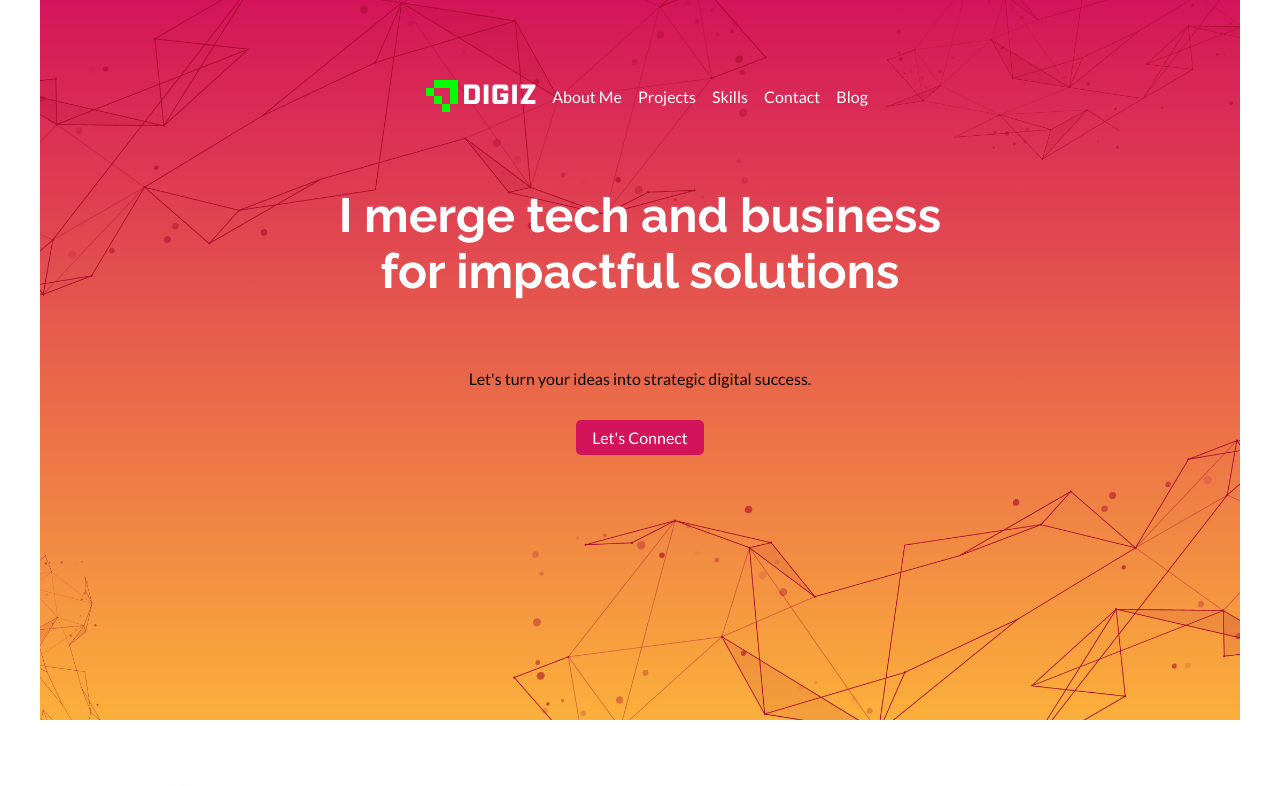
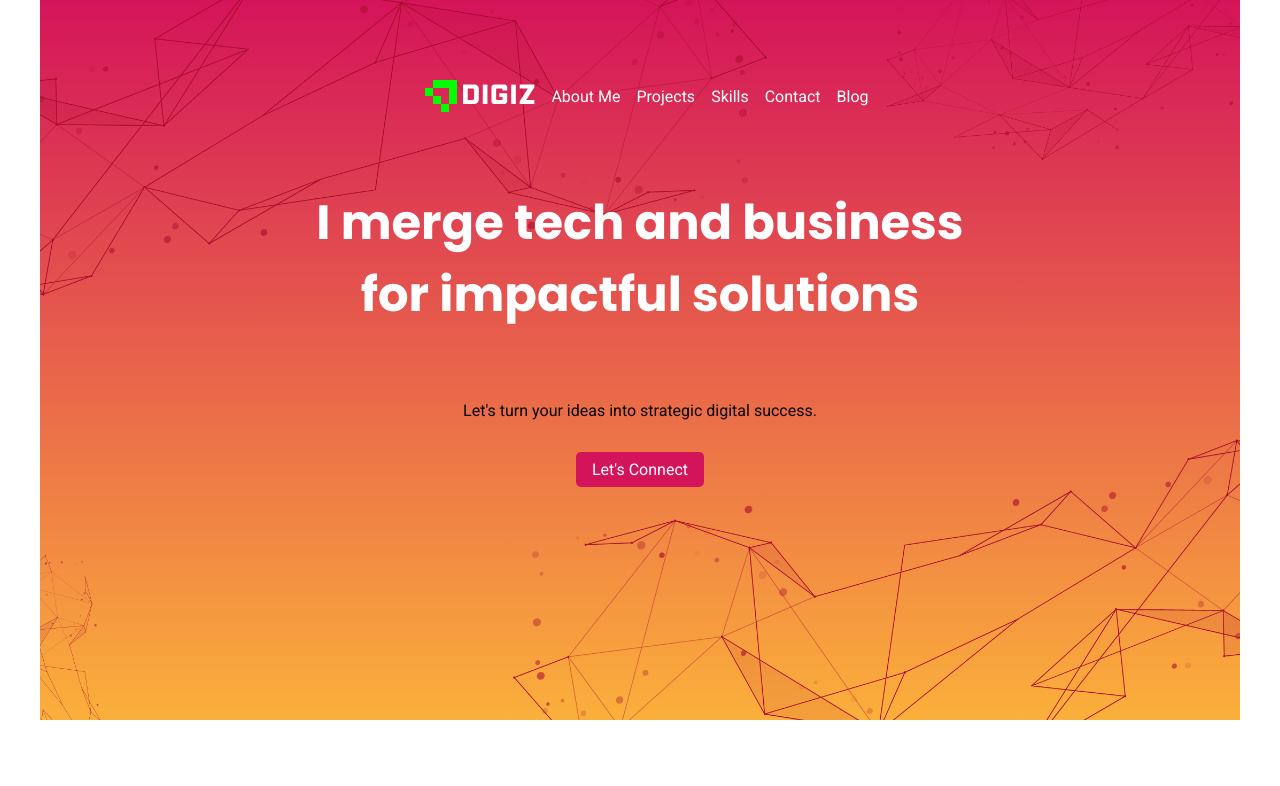
Before and after one commit to myplancash/myplancash.github.io, a React (Create React App) app: page / in a window 1280 px wide. Shown: the top 786 px of the page. Built offline with nearby package versions, Linux system fonts and the light colour scheme.

Commit message:
lazy loading optimizing react app

```diff
--- a/public/index.html
+++ b/public/index.html
@@ -16,12 +16,7 @@
     <link rel="apple-touch-icon" href="logo192.png" />
     <link rel="preconnect" href="https://fonts.googleapis.com">
     <link rel="preconnect" href="https://fonts.gstatic.com" crossorigin>
-    <link href="https://fonts.googleapis.com/css2?family=Lato:wght@400;700&family=Raleway:wght@400;700&display=swap"
-      rel="stylesheet">
-    <!--
-      manifest.json provides metadata used when your web app is installed on a
-      user's mobile device or desktop. See https://developers.google.com/web/fundamentals/web-app-manifest/
-    -->
+    <link href="https://fonts.googleapis.com/css2?family=Poppins:wght@400;700&family=Roboto&display=swap" rel="stylesheet">
     <link rel="manifest" href="manifest.json" />
     <!--
       Notice the use of %PUBLIC_URL% in the tags above.
--- a/src/App.js
+++ b/src/App.js
@@ -1,16 +1,27 @@
-import React from 'react';
+import React, { lazy, Suspense } from 'react';
 import { BrowserRouter as Router, Routes, Route } from 'react-router-dom';
 import { Container, MainContent } from './App.styles'
-import AboutMe from './components/AboutMe/AboutMe';
-import Projects from './components/Projects/Projects';
-import Skills from './components/Skills/Skills';
-import Contact from './components/Contact/Contact';
+import blogData from './data/blogData';
 
-import HeroBanner from './components/HeroBanner/HeroBanner';
-import Blog from './components/Blog/Blog';
-import blogData from './data/blogData';
-import BlogPostDetail from './components/BlogPostDetail/BlogPostDetail';
-import Footer from './components/Footer/Footer';
+
+const LazyComponent = (importFunc) => {
+  const Component = lazy(importFunc);
+  return (props) => (
+    <Suspense fallback={<div>Loading...</div>}>
+      <Component {...props} />
+    </Suspense>
+  )
+}
+
+const AboutMe = LazyComponent(() => import('./components/AboutMe/AboutMe'));
+const Projects = LazyComponent(() => import('./components/Projects/Projects'));
+const Skills = LazyComponent(() => import('./components/Skills/Skills'));
+const Contact = LazyComponent(() => import('./components/Contact/Contact'));
+const HeroBanner = LazyComponent(() => import('./components/HeroBanner/HeroBanner'));
+const Blog = LazyComponent(() => import('./components/Blog/Blog'));
+const BlogPostDetail = LazyComponent(() => import('./components/BlogPostDetail/BlogPostDetail'));
+const Footer = LazyComponent(() => import('./components/Footer/Footer'));
+
 
 const App = () => {
   return (
--- a/src/styles/GlobalStyles.js
+++ b/src/styles/GlobalStyles.js
@@ -5,12 +5,12 @@ const GlobalStyles = createGlobalStyle`
     margin: 0;
     -webkit-font-smoothing: antialiased;
     -moz-osx-font-smoothing: grayscale;
-    font-family: 'Lato', sans-serif;
+    font-family: 'Roboto', sans-serif;
     font-weight: 400;
   }
 
   h1, h2, h3, h4, h5, h6 {
-    font-family: 'Raleway', sans-serif;
+    font-family: 'Poppins', sans-serif;
     font-weight: 700;
     font-size: 2rem;
   }
```
